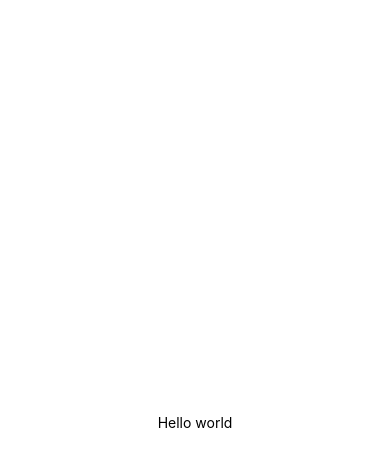
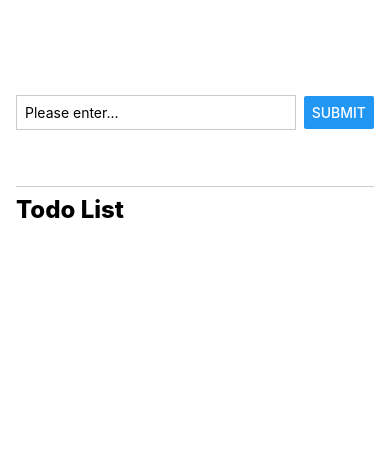
Before and after one commit to JingyiNiu/react-native-demo, a React Native app: screen / in a window 390 px wide. Shown: the top 466 px of the page. Built offline with nearby package versions, Linux system fonts and the light colour scheme.

Commit message:
todo list

```diff
--- a/App.js
+++ b/App.js
@@ -1,20 +1,81 @@
-import { StatusBar } from 'expo-status-bar';
-import { StyleSheet, Text, View } from 'react-native';
+import { useState } from "react";
+import { StyleSheet, View, ScrollView, FlatList, Text, TextInput, Button } from "react-native";
 
 export default function App() {
-  return (
-    <View style={styles.container}>
-      <Text>Hello world</Text>
-      <StatusBar style="auto" />
-    </View>
-  );
+    const [input, setInput] = useState("");
+    const [todoList, setTodoList] = useState([]);
+
+    const handleInput = (e) => {
+        setInput(e);
+    };
+
+    const handleSubmit = () => {
+        setTodoList([...todoList, {id:Math.random().toString(),text:input}]);
+        // setInput("");
+    };
+
+    return (
+        <View style={styles.appContainer}>
+            <View style={styles.inputContainer}>
+                <TextInput placeholder="Please enter..." style={styles.textInput} onChangeText={handleInput} value={input} />
+                <Button title="Submit" onPress={handleSubmit} />
+            </View>
+            <View style={styles.listContainer}>
+                <Text style={styles.listTitle}>Todo List</Text>
+                <FlatList
+                    data={todoList}
+                    keyExtractor={(item,index)=>item.id}
+                    renderItem={(todo) => {
+                        return (
+                            <View style={styles.listItem}>
+                                <Text style={styles.listText}>{todo.item.text}</Text>
+                            </View>
+                        );
+                    }}
+                ></FlatList>
+            </View>
+        </View>
+    );
 }
 
 const styles = StyleSheet.create({
-  container: {
-    flex: 1,
-    backgroundColor: '#fff',
-    alignItems: 'center',
-    justifyContent: 'center',
-  },
+    appContainer: {
+        paddingHorizontal: 16,
+        paddingTop: 48,
+        flex: 1,
+    },
+    inputContainer: {
+        flex: 1,
+        flexDirection: "row",
+        justifyContent: "space-between",
+        alignItems: "center",
+        paddingBottom: 8,
+        marginBottom: 8,
+        borderBottomWidth: 1,
+        borderBottomColor: "#ccc",
+    },
+    textInput: {
+        borderWidth: 1,
+        borderColor: "#cccccc",
+        flex: 1,
+        marginRight: 8,
+        padding: 8,
+    },
+    listContainer: {
+        flex: 5,
+    },
+    listTitle: {
+        fontSize: 24,
+        fontWeight: "800",
+    },
+    listItem: {
+        margin: 8,
+        paddingHorizontal: 8,
+        paddingVertical: 16,
+        borderRadius: 4,
+        backgroundColor: "orange",
+    },
+    listText: {
+        color: "#fff",
+    },
 });
```
